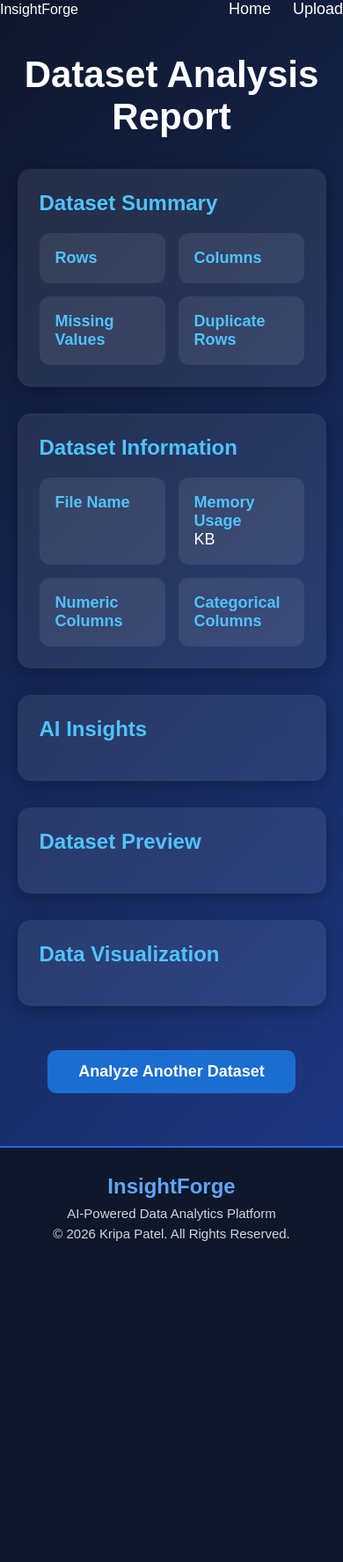
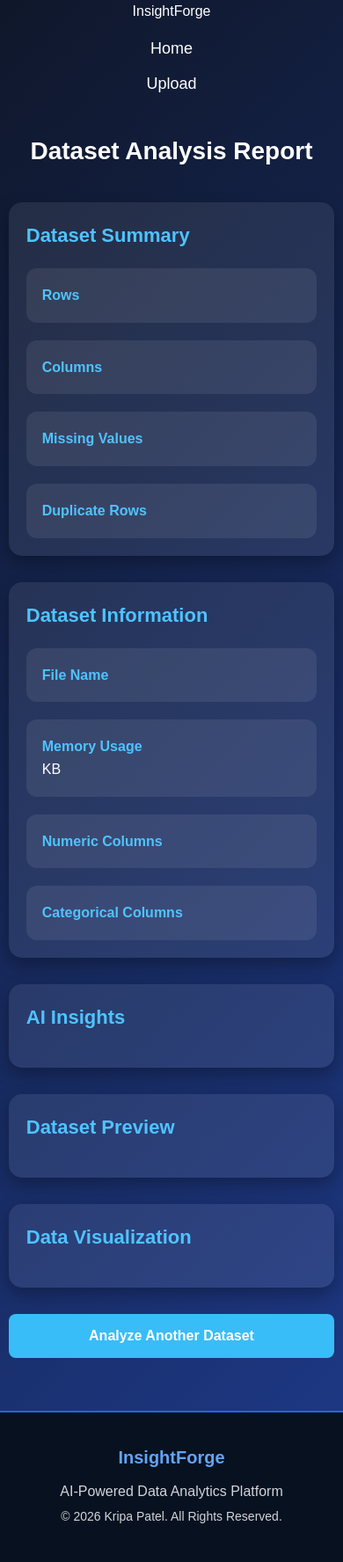
Before and after one commit to kripapatel2006-prog/InsightForge, a Flask app: template templates/report.html in a window 390 px wide. Shown: the whole page at 88% size. Before the commit the page ends 1411 px from the top, so only its background shows below. Run offline with Flask 3, Linux system fonts and the light colour scheme; the template is opened without the code that fills it, so the values that code supplies are empty.

Commit message:
Improve responsive design for mobile devices

```diff
--- a/static/css/style.css
+++ b/static/css/style.css
@@ -1,3 +1,7 @@
+/* =========================================
+   GLOBAL STYLES
+========================================= */
+
 *{
     margin:0;
     padding:0;
@@ -8,7 +12,16 @@
 body{
     background:linear-gradient(135deg,#0f172a,#1e3a8a);
     color:white;
+    line-height:1.6;
 }
+
+a{
+    text-decoration:none;
+}
+
+/* =========================================
+   HEADER
+========================================= */
 
 header{
     padding:20px 8%;
@@ -18,6 +31,7 @@ nav{
     display:flex;
     justify-content:space-between;
     align-items:center;
+    flex-wrap:wrap;
 }
 
 nav h2{
@@ -33,23 +47,26 @@ nav ul{
 
 nav ul li a{
     color:white;
-    text-decoration:none;
     font-size:18px;
-    transition:0.3s;
+    transition:.3s;
 }
 
 nav ul li a:hover{
     color:#38bdf8;
 }
 
+/* =========================================
+   HERO SECTION
+========================================= */
+
 .hero{
-    height:85vh;
+    min-height:85vh;
     display:flex;
     flex-direction:column;
     justify-content:center;
     align-items:center;
     text-align:center;
-    padding:20px;
+    padding:30px;
 }
 
 .hero h1{
@@ -60,28 +77,33 @@ nav ul li a:hover{
 .hero p{
     width:70%;
     font-size:20px;
-    line-height:1.7;
+    line-height:1.8;
     margin-bottom:35px;
 }
 
+/* =========================================
+   BUTTONS
+========================================= */
+
 .btn{
+    display:inline-block;
     background:#38bdf8;
     color:white;
-    padding:15px 35px;
+    padding:14px 35px;
     border-radius:8px;
-    text-decoration:none;
     font-size:18px;
     font-weight:bold;
-    transition:0.3s;
+    transition:.3s;
 }
 
 .btn:hover{
     background:#2563eb;
-    transform:scale(1.05);
+    transform:translateY(-2px);
 }
-/* ===========================
+
+/* =========================================
    REPORT PAGE
-=========================== */
+========================================= */
 
 .report-container{
     width:90%;
@@ -93,15 +115,18 @@ nav ul li a:hover{
     text-align:center;
     font-size:42px;
     margin-bottom:35px;
-    color:white;
 }
 
+/* =========================================
+   SECTIONS
+========================================= */
+
 .section{
-    background:rgba(255,255,255,0.08);
+    background:rgba(255,255,255,.08);
     padding:25px;
     border-radius:15px;
     margin-bottom:30px;
-    box-shadow:0 5px 20px rgba(0,0,0,0.3);
+    box-shadow:0 8px 20px rgba(0,0,0,.30);
 }
 
 .section h2{
@@ -109,17 +134,25 @@ nav ul li a:hover{
     margin-bottom:20px;
 }
 
+/* =========================================
+   SUMMARY CARDS
+========================================= */
+
 .summary-grid{
     display:grid;
     grid-template-columns:repeat(2,1fr);
-    gap:15px;
+    gap:20px;
 }
 
 .card{
-    background:rgba(255,255,255,0.08);
-    padding:18px;
+    background:rgba(255,255,255,.08);
+    padding:20px;
     border-radius:12px;
-    font-size:18px;
+}
+
+.card p{
+    margin:10px 0;
+    font-size:17px;
 }
 
 .card span{
@@ -127,10 +160,18 @@ nav ul li a:hover{
     font-weight:bold;
 }
 
+/* =========================================
+   TABLE
+========================================= */
+
 .table{
     width:100%;
     border-collapse:collapse;
     margin-top:20px;
+    background:white;
+    color:black;
+    border-radius:10px;
+    overflow:hidden;
 }
 
 .table th{
@@ -141,42 +182,29 @@ nav ul li a:hover{
 
 .table td{
     padding:12px;
-    border-bottom:1px solid rgba(255,255,255,0.15);
+    border-bottom:1px solid #ddd;
 }
 
 .table tr:nth-child(even){
-    background:rgba(255,255,255,0.05);
+    background:#f3f6fb;
 }
 
+/* =========================================
+   INSIGHTS
+========================================= */
+
 .insights{
-    line-height:2;
+    padding-left:20px;
 }
 
 .insights li{
-    margin-left:25px;
+    margin-bottom:12px;
+    line-height:1.8;
 }
 
-.center{
-    text-align:center;
-}
-
-.btn{
-    display:inline-block;
-    margin-top:20px;
-    padding:14px 35px;
-    background:#1c6dd0;
-    color:white;
-    border-radius:10px;
-    text-decoration:none;
-    transition:0.3s;
-}
-
-.btn:hover{
-    background:#338dff;
-}
-/* ===========================
-   Charts
-=========================== */
+/* =========================================
+   CHARTS
+========================================= */
 
 .chart-container{
     text-align:center;
@@ -184,40 +212,152 @@ nav ul li a:hover{
 }
 
 .chart-image{
-    width:90%;
+    width:100%;
     max-width:850px;
     border-radius:12px;
-    box-shadow:0 5px 20px rgba(0,0,0,0.4);
     background:white;
     padding:10px;
-}
-/* ===========================
-   FOOTER
-=========================== */
-
-.footer {
-    background: #0f172a;
-    color: #ffffff;
-    text-align: center;
-    padding: 30px 20px;
-    margin-top: 60px;
-    border-top: 2px solid #2563eb;
+    box-shadow:0 5px 20px rgba(0,0,0,.35);
 }
 
-.footer-content h3 {
-    font-size: 24px;
-    margin-bottom: 8px;
-    color: #60a5fa;
+/* =========================================
+   FOOTER
+========================================= */
+
+.footer{
+    background:#08111f;
+    text-align:center;
+    padding:35px 20px;
+    margin-top:60px;
+    border-top:2px solid #2563eb;
 }
 
-.footer-content p {
-    margin: 6px 0;
-    font-size: 15px;
-    color: #d1d5db;
+.footer-content h3{
+    color:#60a5fa;
+    margin-bottom:10px;
 }
 
-.footer-copy {
-    margin-top: 15px;
-    font-size: 14px;
-    color: #9ca3af;
+.footer-content p{
+    color:#d1d5db;
+    margin:5px 0;
 }
+
+.footer-copy{
+    margin-top:15px;
+    color:#94a3b8;
+    font-size:14px;
+}
+
+/* =========================================
+   RESPONSIVE DESIGN
+========================================= */
+
+img{
+    max-width:100%;
+    height:auto;
+}
+
+/* Tablets */
+
+@media(max-width:768px){
+
+    header{
+        padding:20px;
+    }
+
+    nav{
+        flex-direction:column;
+        gap:15px;
+    }
+
+    nav ul{
+        flex-direction:column;
+        gap:12px;
+        align-items:center;
+    }
+
+    .hero{
+        min-height:auto;
+        padding:60px 20px;
+    }
+
+    .hero h1{
+        font-size:38px;
+    }
+
+    .hero p{
+        width:100%;
+        font-size:18px;
+    }
+
+    .report-container{
+        width:95%;
+    }
+
+    .report-title{
+        font-size:34px;
+    }
+
+    .summary-grid{
+        grid-template-columns:1fr;
+    }
+
+    .section{
+        padding:20px;
+    }
+
+    .card{
+        padding:18px;
+    }
+
+    .btn{
+        width:100%;
+        text-align:center;
+    }
+
+    .table{
+        display:block;
+        overflow-x:auto;
+        white-space:nowrap;
+    }
+
+}
+
+/* Mobile */
+
+@media(max-width:480px){
+
+    nav h2{
+        font-size:24px;
+    }
+
+    .hero h1{
+        font-size:30px;
+    }
+
+    .hero p{
+        font-size:16px;
+    }
+
+    .report-title{
+        font-size:28px;
+    }
+
+    .section h2{
+        font-size:22px;
+    }
+
+    .card p{
+        font-size:15px;
+    }
+
+    .btn{
+        padding:12px;
+        font-size:16px;
+    }
+
+    .footer-content h3{
+        font-size:20px;
+    }
+
+}
```
